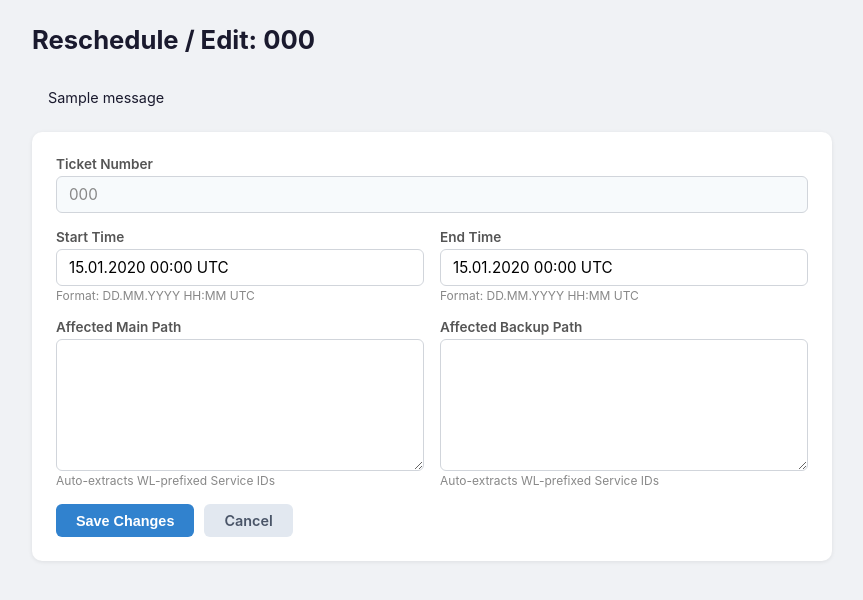
After one commit to Kent0067826/main-and-backup-path, a Flask app: page /edit/1 in a window 1280 px wide. The commit adds this page. Shown: the top 600 px of the page, without its empty margins (208-1071 px from the left). Run offline with Flask 3, Linux system fonts and the light colour scheme; tables that the repository leaves empty hold one stand-in row (values such as "Sample post"); one stand-in notice (Sample message) is shown; data that the repository does not hold is empty.

Commit message:
Add Reschedule button to edit ticket time and services

```diff
--- a/app.py
+++ b/app.py
@@ -337,6 +337,81 @@ def add_note():
     return redirect(url_for("index"))
 
 
+@app.route("/edit/<int:maintenance_id>")
+def edit_maintenance(maintenance_id):
+    conn = get_db()
+    t = conn.execute("SELECT * FROM maintenance WHERE id = ?", (maintenance_id,)).fetchone()
+    if not t:
+        conn.close()
+        flash("Ticket not found.", "error")
+        return redirect(url_for("index"))
+
+    main_svcs = [r["service_id"] for r in conn.execute(
+        "SELECT service_id FROM affected_paths WHERE maintenance_id = ? AND path_type = 'main'",
+        (maintenance_id,),
+    ).fetchall()]
+    backup_svcs = [r["service_id"] for r in conn.execute(
+        "SELECT service_id FROM affected_paths WHERE maintenance_id = ? AND path_type = 'backup'",
+        (maintenance_id,),
+    ).fetchall()]
+    conn.close()
+
+    ticket = {
+        "id": t["id"],
+        "ticket_number": t["ticket_number"],
+        "start_time": fmt(datetime.fromisoformat(t["start_time"])),
+        "end_time": fmt(datetime.fromisoformat(t["end_time"])),
+        "main_services": "\n".join(main_svcs),
+        "backup_services": "\n".join(backup_svcs),
+    }
+    return render_template("edit.html", ticket=ticket)
+
+
+@app.route("/update/<int:maintenance_id>", methods=["POST"])
+def update_maintenance(maintenance_id):
+    start_str = request.form.get("start_time", "").strip()
+    end_str = request.form.get("end_time", "").strip()
+    main_str = request.form.get("main_services", "").strip()
+    backup_str = request.form.get("backup_services", "").strip()
+
+    try:
+        start_time = parse_time(start_str)
+        end_time = parse_time(end_str)
+    except ValueError:
+        flash("Invalid time format. Use: DD.MM.YYYY HH:MM UTC", "error")
+        return redirect(url_for("edit_maintenance", maintenance_id=maintenance_id))
+
+    if end_time <= start_time:
+        flash("End time must be after start time.", "error")
+        return redirect(url_for("edit_maintenance", maintenance_id=maintenance_id))
+
+    main_services = extract_service_ids(main_str)
+    backup_services = extract_service_ids(backup_str)
+
+    conn = get_db()
+    conn.execute(
+        "UPDATE maintenance SET start_time = ?, end_time = ? WHERE id = ?",
+        (start_time.isoformat(), end_time.isoformat(), maintenance_id),
+    )
+    conn.execute("DELETE FROM affected_paths WHERE maintenance_id = ?", (maintenance_id,))
+    for sid in main_services:
+        conn.execute(
+            "INSERT INTO affected_paths (maintenance_id, service_id, path_type) VALUES (?, ?, 'main')",
+            (maintenance_id, sid),
+        )
+    for sid in backup_services:
+        conn.execute(
+            "INSERT INTO affected_paths (maintenance_id, service_id, path_type) VALUES (?, ?, 'backup')",
+            (maintenance_id, sid),
+        )
+    conn.commit()
+    conn.close()
+
+    ticket_number = request.form.get("ticket_number", "")
+    flash(f"Ticket {ticket_number} updated.", "success")
+    return redirect(url_for("index"))
+
+
 @app.route("/delete/<int:maintenance_id>", methods=["POST"])
 def delete_maintenance(maintenance_id):
     conn = get_db()
--- /dev/null
+++ b/templates/edit.html
@@ -0,0 +1,81 @@
+<!DOCTYPE html>
+<html lang="en">
+<head>
+<meta charset="UTF-8">
+<meta name="viewport" content="width=device-width, initial-scale=1.0">
+<title>Edit {{ ticket.ticket_number }}</title>
+<style>
+  * { box-sizing: border-box; margin: 0; padding: 0; }
+  body { font-family: -apple-system, BlinkMacSystemFont, "Segoe UI", Roboto, sans-serif; background: #f0f2f5; color: #1a1a2e; padding: 24px; }
+  h1 { font-size: 1.6rem; margin-bottom: 24px; }
+  .container { max-width: 800px; margin: 0 auto; }
+  .card { background: #fff; border-radius: 10px; padding: 24px; box-shadow: 0 1px 4px rgba(0,0,0,0.08); }
+  .flash { padding: 10px 16px; border-radius: 6px; margin-bottom: 16px; font-size: 0.9rem; }
+  .flash.error { background: #f8d7da; color: #721c24; border: 1px solid #f5c6cb; }
+
+  .form-grid { display: grid; grid-template-columns: 1fr 1fr; gap: 16px; }
+  .form-group { display: flex; flex-direction: column; }
+  .form-group.full { grid-column: 1 / -1; }
+  .form-group label { font-size: 0.85rem; font-weight: 600; margin-bottom: 4px; color: #555; }
+  .form-group input, .form-group textarea { padding: 8px 12px; border: 1px solid #d1d5db; border-radius: 6px; font-size: 0.95rem; font-family: inherit; }
+  .form-group input:focus, .form-group textarea:focus { outline: none; border-color: #3182ce; box-shadow: 0 0 0 2px rgba(49,130,206,0.2); }
+  .form-group input[readonly] { background: #f7fafc; color: #888; }
+  .form-group textarea { resize: vertical; }
+  .form-group .hint { font-size: 0.75rem; color: #888; margin-top: 2px; }
+
+  .btn-row { margin-top: 16px; display: flex; gap: 10px; }
+  .btn { padding: 8px 20px; border: none; border-radius: 6px; cursor: pointer; font-size: 0.9rem; font-weight: 600; text-decoration: none; display: inline-block; text-align: center; }
+  .btn-primary { background: #3182ce; color: #fff; }
+  .btn-primary:hover { background: #2c5282; }
+  .btn-secondary { background: #e2e8f0; color: #4a5568; }
+  .btn-secondary:hover { background: #cbd5e0; }
+</style>
+</head>
+<body>
+<div class="container">
+  <h1>Reschedule / Edit: {{ ticket.ticket_number }}</h1>
+
+  {% with messages = get_flashed_messages(with_categories=true) %}
+  {% for category, message in messages %}
+  <div class="flash {{ category }}">{{ message }}</div>
+  {% endfor %}
+  {% endwith %}
+
+  <div class="card">
+    <form action="/update/{{ ticket.id }}" method="post">
+      <input type="hidden" name="ticket_number" value="{{ ticket.ticket_number }}">
+      <div class="form-grid">
+        <div class="form-group full">
+          <label>Ticket Number</label>
+          <input type="text" value="{{ ticket.ticket_number }}" readonly>
+        </div>
+        <div class="form-group">
+          <label>Start Time</label>
+          <input type="text" name="start_time" value="{{ ticket.start_time }}" required>
+          <span class="hint">Format: DD.MM.YYYY HH:MM UTC</span>
+        </div>
+        <div class="form-group">
+          <label>End Time</label>
+          <input type="text" name="end_time" value="{{ ticket.end_time }}" required>
+          <span class="hint">Format: DD.MM.YYYY HH:MM UTC</span>
+        </div>
+        <div class="form-group">
+          <label>Affected Main Path</label>
+          <textarea name="main_services" rows="6">{{ ticket.main_services }}</textarea>
+          <span class="hint">Auto-extracts WL-prefixed Service IDs</span>
+        </div>
+        <div class="form-group">
+          <label>Affected Backup Path</label>
+          <textarea name="backup_services" rows="6">{{ ticket.backup_services }}</textarea>
+          <span class="hint">Auto-extracts WL-prefixed Service IDs</span>
+        </div>
+      </div>
+      <div class="btn-row">
+        <button type="submit" class="btn btn-primary">Save Changes</button>
+        <a href="/" class="btn btn-secondary">Cancel</a>
+      </div>
+    </form>
+  </div>
+</div>
+</body>
+</html>
--- a/templates/index.html
+++ b/templates/index.html
@@ -88,6 +88,8 @@
   .btn { padding: 8px 20px; border: none; border-radius: 6px; cursor: pointer; font-size: 0.9rem; font-weight: 600; }
   .btn-primary { background: #3182ce; color: #fff; margin-top: 8px; }
   .btn-primary:hover { background: #2c5282; }
+  .btn-edit { background: #4a5568; color: #fff; font-size: 0.8rem; padding: 4px 12px; text-decoration: none; margin-right: 6px; }
+  .btn-edit:hover { background: #2d3748; }
   .btn-danger { background: #e53e3e; color: #fff; font-size: 0.8rem; padding: 4px 12px; }
   .btn-danger:hover { background: #c53030; }
 
@@ -276,7 +278,8 @@
           <td>{{ t.start_time }}<br>{{ t.end_time }}</td>
           <td>{% for s in t.main_services %}<span class="ticket-tag main">{{ s }}</span>{% endfor %}</td>
           <td>{% for s in t.backup_services %}<span class="ticket-tag backup">{{ s }}</span>{% endfor %}</td>
-          <td>
+          <td style="white-space: nowrap;">
+            <a href="/edit/{{ t.id }}" class="btn btn-edit">Reschedule</a>
             <form action="/delete/{{ t.id }}" method="post" style="display:inline;" onsubmit="return confirm('Delete this ticket?');">
               <button type="submit" class="btn btn-danger">Delete</button>
             </form>
```
